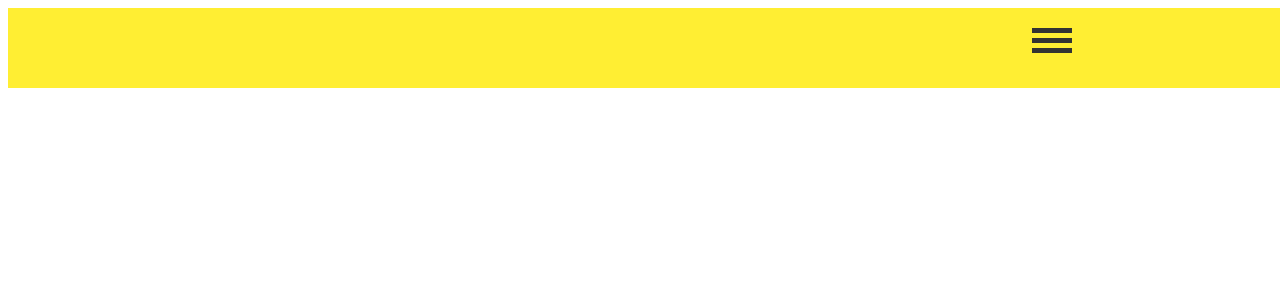
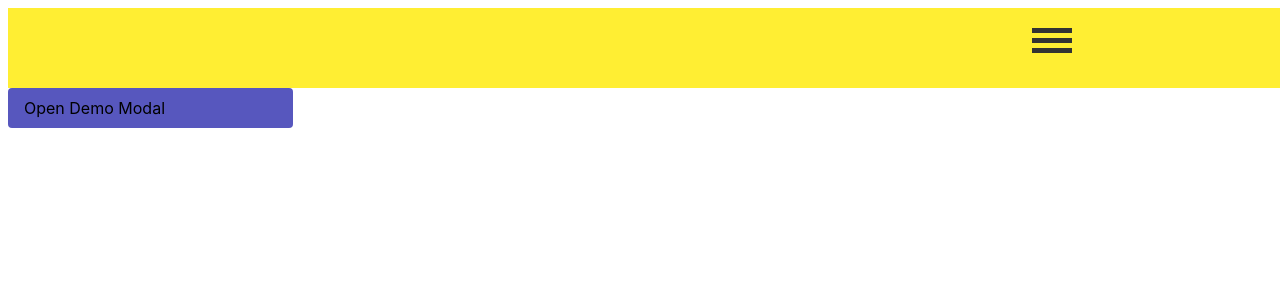
Before and after one commit to ezeleis/Semana10, an Angular app: page / in a window 1280 px wide. Shown: the top 300 px of the page. Built offline with nearby package versions, Linux system fonts and the light colour scheme.

Commit message:
test(modal):ng-content display of lorem ipsum

```diff
--- a/src/app/app.component.html
+++ b/src/app/app.component.html
@@ -8,4 +8,9 @@
     <li><a href='#'>About</a></li>
     <li><a href='#'>Work</a></li>
   </ul>
+  <app-modal><p>
+    Lorem ipsum dolor sit amet consectetur adipisicing elit. Error minima
+    libero veniam, modi corrupti doloremque repellendus vitae mollitia. Ipsum
+    voluptatibus ea ab quos molestiae at expedita maiores dolore a corrupti!
+    </p></app-modal>
   <router-outlet></router-outlet>
--- a/src/app/modal/modal.component.html
+++ b/src/app/modal/modal.component.html
@@ -5,11 +5,7 @@
     <div class="modal" *ngIf="showModal">
     <div class="modal__content">
     <h1>Example modal</h1>
-    <p>
-    Lorem ipsum dolor sit amet consectetur adipisicing elit. Error minima
-    libero veniam, modi corrupti doloremque repellendus vitae mollitia. Ipsum
-    voluptatibus ea ab quos molestiae at expedita maiores dolore a corrupti!
-    </p>
+    <ng-content></ng-content>
     <a class="modal__close" (click)="showModal = !showModal">×</a>
     </div>
     </div>
```
